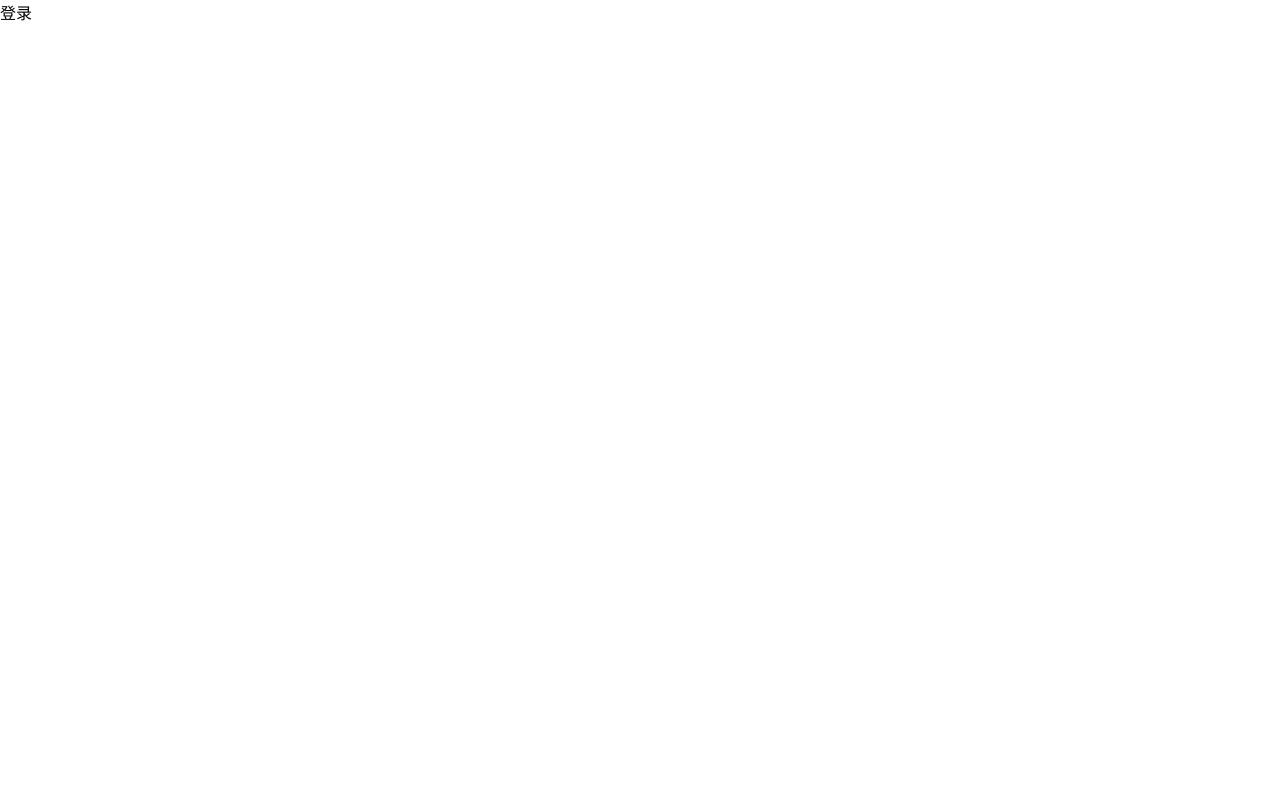
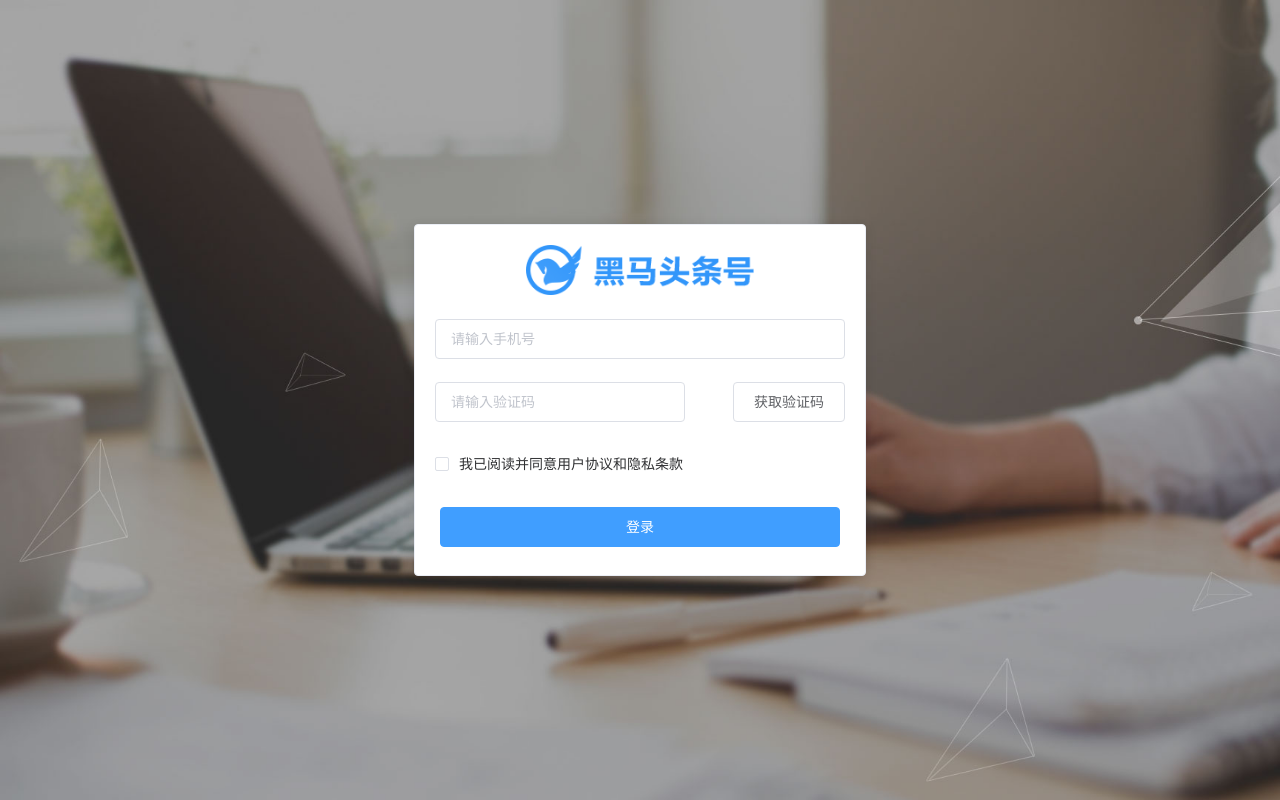
Before and after one commit to SHJlhy/88heimatoutiao, a Vue app: page / in a window 1280 px wide. Built offline with nearby package versions, Linux system fonts and the light colour scheme.

Commit message:
表单自动验证

```diff
--- a/src/router/index.js
+++ b/src/router/index.js
@@ -17,7 +17,6 @@ const routes = [
     name: 'login',
     component: Login
   },
-
   {
     path: '/home',
     name: 'home',
--- a/src/views/home/index.vue
+++ b/src/views/home/index.vue
@@ -1,5 +1,5 @@
 <template>
-  <div class="home">
+  <div class='login'>
    主页
   </div>
 </template>
@@ -13,3 +13,9 @@ export default {
   }
 }
 </script>
+<style lang="less" scoped>
+.login{
+  color:blue;
+}
+
+</style>
--- a/src/views/login/index.vue
+++ b/src/views/login/index.vue
@@ -1,13 +1,103 @@
 <template>
-  <div>登录</div>
+  <div class='login'>
+      <el-card  style='height:350px;width:450px'>
+          <div class='login-title'><img src="../../assets/img/logo_index.png" alt=""></div>
+          <el-form :model="loginForm" :rules="rules" ref='loginForm'>
+              <el-form-item prop="mobile">
+                 <el-input v-model="loginForm.mobile" placeholder="请输入手机号"></el-input>
+             </el-form-item>
+              <div class='login-code'>
+                <el-form-item style='width:250px' prop="code">
+                   <el-input v-model='loginForm.code' placeholder="请输入验证码"></el-input>
+                </el-form-item>
+                <el-form-item>
+                    <el-button>获取验证码</el-button>
+                </el-form-item>
+              </div>
+              <el-form-item class='checked' prop="checked">
+                  <el-checkbox v-model="loginForm.checked"></el-checkbox>
+                  <span>我已阅读并同意用户协议和隐私条款</span>
+              </el-form-item>
+              <el-form-item class="log" >
+                  <el-button type="primary" style="width:400px">登录</el-button>
+              </el-form-item>
+          </el-form>
+      </el-card>
+  </div>
 </template>
 
 <script>
 export default {
+  data () {
+    return {
+      loginForm: {
+        mobile: '',
+        code: '',
+        checked: false
+      },
+      rules: {
+        mobile: [
+          { required: true, message: '请输入手机号' },
+          { pattern: /^1[3456789]\d{9}$/, message: '请输入正确的手机号' }
+        ],
+        code: [
+          { required: true, message: '请输入验证码' },
+          { pattern: /^\d{6}$/, message: '请输入正确的验证码' }
+        ],
+        checked: [{ validator: function (rule, value, callback) {
+          if (value) {
+            callback()
+          } else {
+            callback(new Error('请同意'))
+          }
+        } }
+
+        ]
+      }
+
+    }
+  }
 
 }
 </script>
 
-<style>
+<style lang='less' scoped>
+// 我们想使用less  需要在style标签中给lang属性赋值  lang='less',
+// vue单文件的style样式是全局的，
+// 如果不同的组件使用了相同的类选择器设置了style样式，
+// 那么只有一个样式会起作用后面的会把前面的样式覆盖调用
+// 使用之后各个组件的样式相互不影响
+
+.login {
+    background-image: url('../../assets/img/login_bg.jpg');
+    background-size: cover;
+    height:100vh;
+    display: flex;
+    // 表单水平居中，垂直居中
+    justify-content: center;
+    align-items: center;
+    .login-title {
+        margin-bottom: 20px;
+        text-align: center;
+        img {
+            height: 50px;
+        }
+    }
+    .login-code {
+        display: flex;
+        justify-content: space-between
+    }
+    .checked {
+        span {
+            margin-left: 10px;
+        }
+    }
+    .log {
+        text-align: center;
+        // margin-top: -20px;
+
+    }
+
+}
 
 </style>
```
